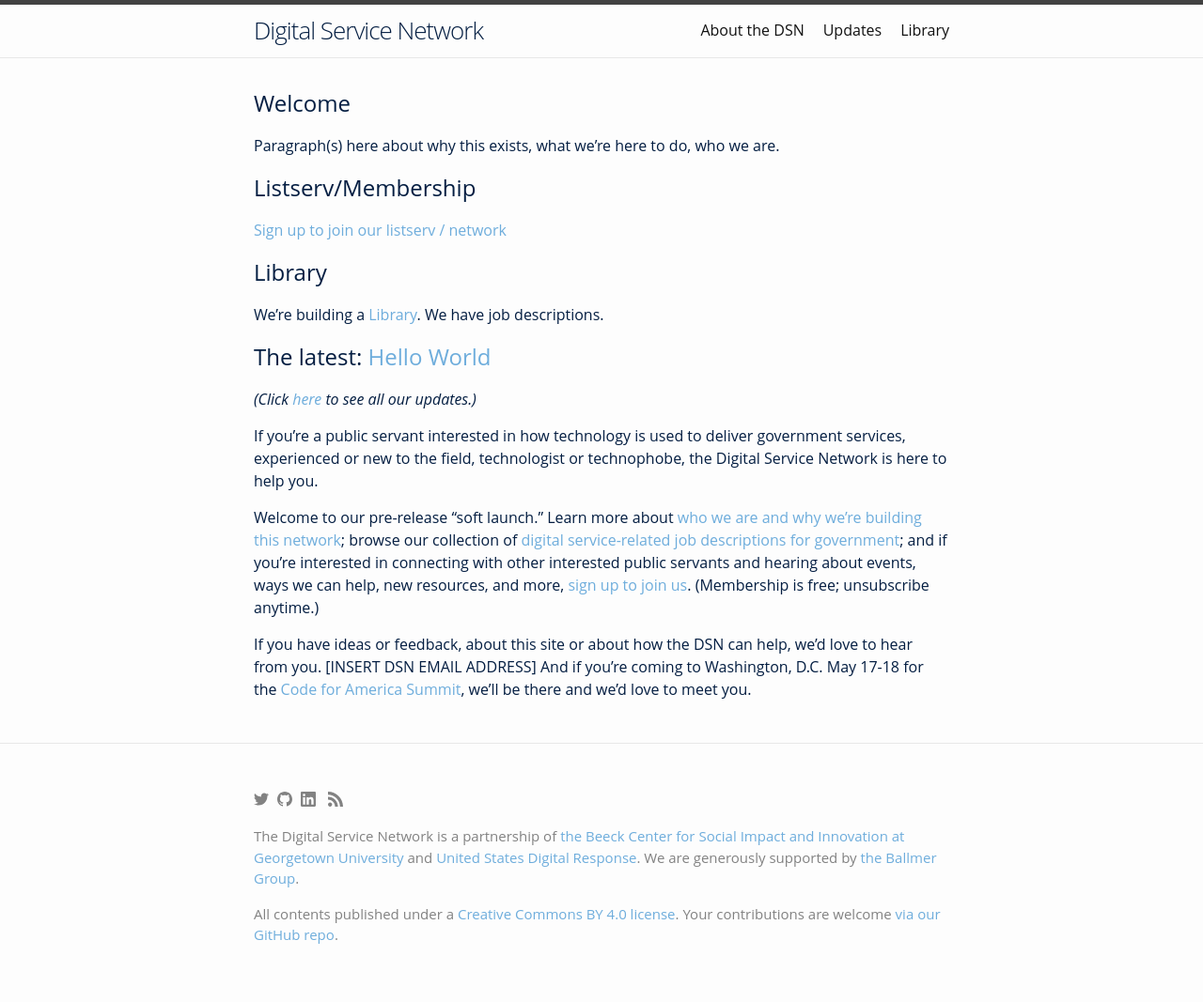
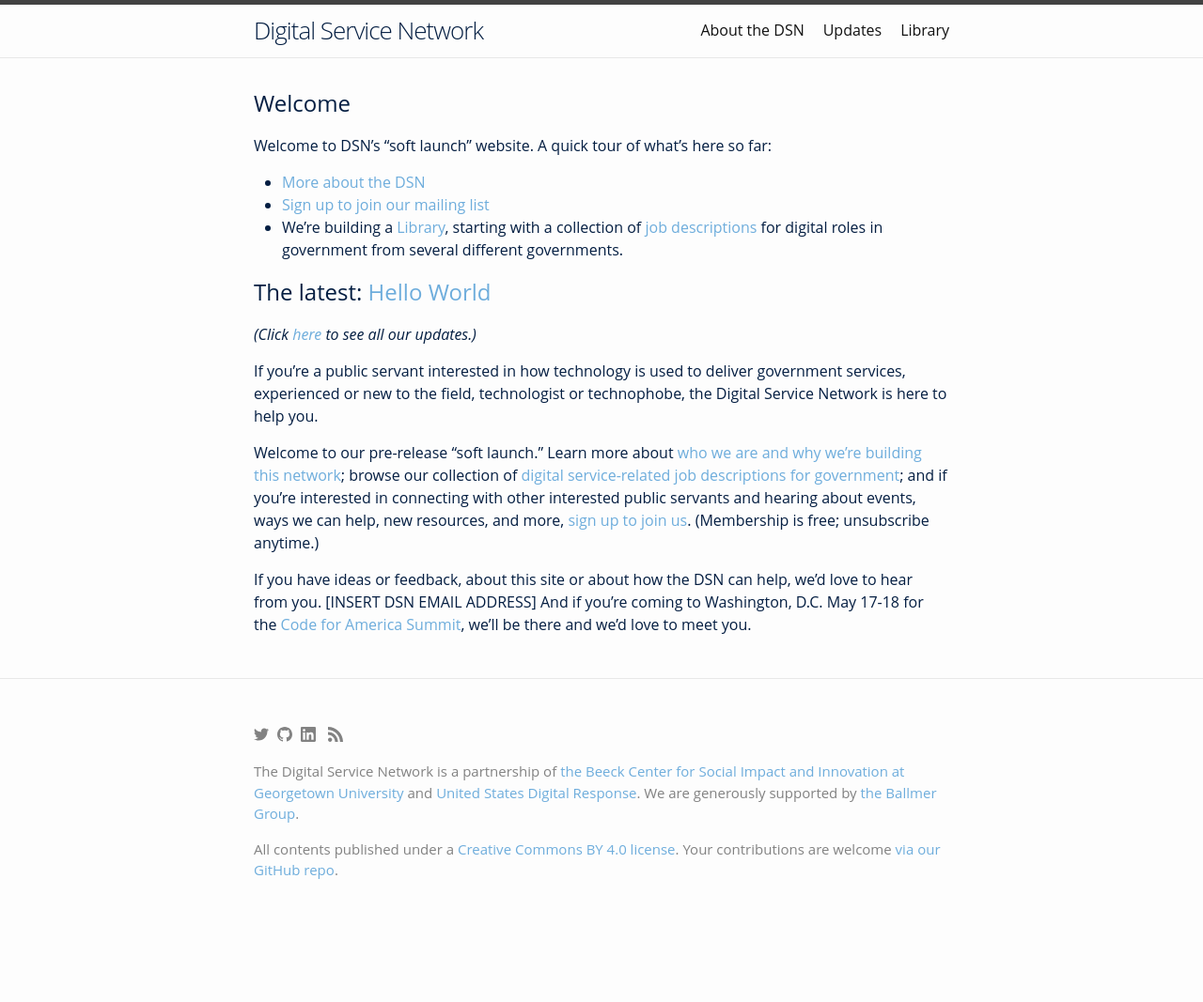
Before and after one commit to aaronsnow/digitalservice.network, a Jekyll site: the page built from index.md, in a window 1280 px wide. Shown: the whole page at 94% size. Built offline with Jekyll 4.4.1, drawn with Linux system fonts in a browser that asks for light colours; after the commit the page ends 998 px from its top, so only the background shows below that.

Commit message:
fix "continue reading" glitch; fix README license reference; a little cleanup

```diff
--- a/_includes/footer.html
+++ b/_includes/footer.html
@@ -1,32 +1,24 @@
 <footer class="site-footer h-card">
   <data class="u-url" href="{{ "/" | relative_url }}"></data>
-
   <div class="wrapper">
-
-    <div class="footer-col-wrapper footer-col">
+    <div class="footer-col-wrapper footer-col"><!-- not using columns anymore, but .footer-col pads the space as desired -->
        <p>
           {%- include social.html -%}
         </p>
         <p>
-          <!-- <small> -->
               The Digital Service Network is a partnership of
               <a href="https://beeckcenter.georgetown.edu/">the Beeck Center for Social Impact and Innovation at Georgetown University</a>
               and <a href="https://usdigitalresponse.org">United States Digital Response</a>.
               We are generously supported by <a href="https://www.ballmergroup.org/">the Ballmer Group</a>.
-          <!-- </small> -->
         </p>
         <p>
-          <!-- <small> -->
               All contents published under a
               <a href="https://creativecommons.org/licenses/by/4.0/">Creative Commons BY 4.0 license</a>.
               {% if site.repo %}
               Your contributions are welcome <a href="{{ site.repo }}">via our GitHub repo</a>.
               {% endif %}
-          <!-- </small> -->
         </p>
     </div>
-
   </div>
-
 </footer>
 <script data-goatcounter="https://aaronsnow-net.goatcounter.com/count" async src="//gc.zgo.at/count.js"></script>
--- a/index.md
+++ b/index.md
@@ -7,13 +7,10 @@ show_excerpts: false
 ---
 
 ## Welcome
-Paragraph(s) here about why this exists, what we're here to do, who we are.
-
-## Listserv/Membership
-[Sign up to join our listserv / network](https://airtable.com/shrltywvcMrfvKbpN)
-
-## Library
-We're building a [Library]({{ site.baseurl }}/library). We have job descriptions.
+Welcome to DSN's "soft launch" website. A quick tour of what's here so far:
+- [More about the DSN]({{ site.baseurl }}/about)
+- [Sign up to join our mailing list](https://airtable.com/shrltywvcMrfvKbpN)
+- We're building a [Library]({{ site.baseurl }}/library), starting with a collection of [job descriptions]({{ site.baseurl }}/library/job-descriptions) for digital roles in government from several different governments.
 
 {% assign latest = site.posts.first %}
 ## The latest: [{{ latest.title | escape }}]({{ latest.url | relative_url }})
@@ -21,7 +18,8 @@ We're building a [Library]({{ site.baseurl }}/library). We have job descriptions
 _(Click [here]({{ site.baseurl }}/updates) to see all our updates.)_
 
 {% unless page.show_excerpts == false %}
-{{ latest.excerpt }} ... [\[continue reading\]]({{latest.url | relative_url }})
+{{ latest.excerpt }}
+{% if latest.content.size > latest.excerpt.size %}... [\[continue reading\]]({{latest.url | relative_url }}){% endif %}
 {% else %}
 {{ latest.content }}
 {% endunless %}
```
Also changed, not shown: _includes/dir-contents.html (+6 -13 lines), _posts/2022-05-11-first-post.md (added, +8 -0 lines), updates.md (+3 -2 lines), README.md.
